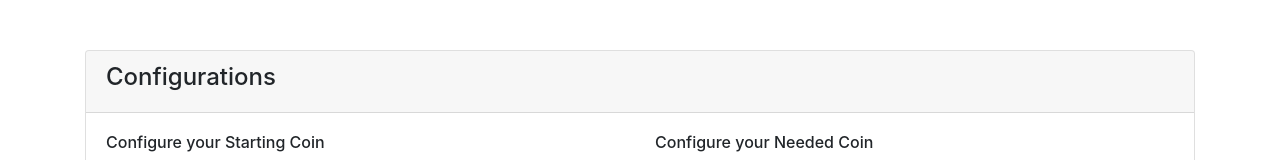
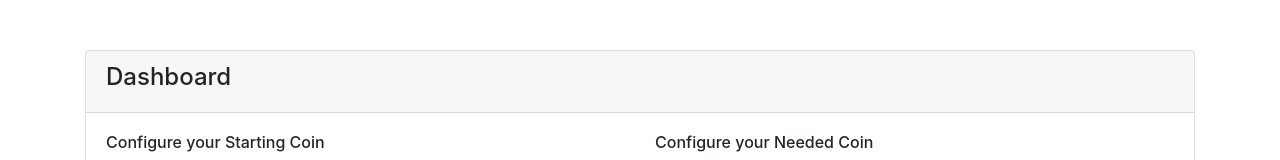
Before and after one commit to sherlyfebrianti96/React-Coin-Move, a React (Create React App) app: page / in a window 1280 px wide. Shown: the top 160 px of the page. Built offline with nearby package versions, Linux system fonts and the light colour scheme.

Commit message:
Rename the Coin Dashboard

```diff
--- a/src/App.tsx
+++ b/src/App.tsx
@@ -2,7 +2,7 @@ import React from 'react';
 import './App.css';
 import CoinArea from "./components/CoinArea/CoinArea";
 import {Col, Container, Row} from "react-bootstrap";
-import CoinConfiguration from "./components/CoinConfiguration/CoinConfiguration";
+import CoinDashboard from "./components/CoinDashboard/CoinDashboard";
 import {DragDropContext, DropResult, ResponderProvided} from "react-beautiful-dnd";
 import {v4 as uuid} from "uuid";
 import {CoinValueInterface} from "./interface/CoinValueInterface";
@@ -100,7 +100,7 @@ export default class App extends React.Component {
   render() {
     return (
       <Container className="App">
-        <CoinConfiguration
+        <CoinDashboard
           startingCoinArea={this.state.startingCoinArea}
           neededCoinArea={this.state.neededCoinArea}
           neededCoinAmount={this.state.neededCoinAmount}
--- a/src/components/CoinConfiguration/CoinConfiguration.css
+++ b/src/components/CoinDashboard/CoinDashboard.css
@@ -1,3 +1,3 @@
-.Configuration-Section {
+.Dashboard-Section {
     margin-bottom: 30px;
 }
--- a/src/components/CoinConfiguration/CoinConfiguration.tsx
+++ b/src/components/CoinDashboard/CoinDashboard.tsx
@@ -1,12 +1,11 @@
 import React from 'react';
-import './CoinConfiguration.css';
+import './CoinDashboard.css';
 import {Row, Card} from "react-bootstrap";
 import StartingCoin from "../StartingCoin/StartingCoin";
 import NeededCoin from "../NeededCoin/NeededCoin";
 import {CoinValueInterface} from "../../interface/CoinValueInterface";
-import CoinMessage from "../CoinMessage/CoinMessage";
 
-interface CoinConfigurationProps {
+interface CoinDashboardProps {
   startingCoinArea: Array<CoinValueInterface>;
   neededCoinAmount: number | null;
   addCoinToStartedArea: (value: number) => any;
@@ -15,12 +14,12 @@ interface CoinConfigurationProps {
   resetApps?: () => void;
 }
 
-export default class CoinConfiguration extends React.PureComponent<CoinConfigurationProps> {
+export default class CoinDashboard extends React.PureComponent<CoinDashboardProps> {
   render() {
     return (
-      <Card className="Configuration-Section">
+      <Card className="Dashboard-Section">
         <Card.Header>
-          <h4>Configurations</h4>
+          <h4>Dashboard</h4>
         </Card.Header>
         <Card.Body>
           <Row>
```
